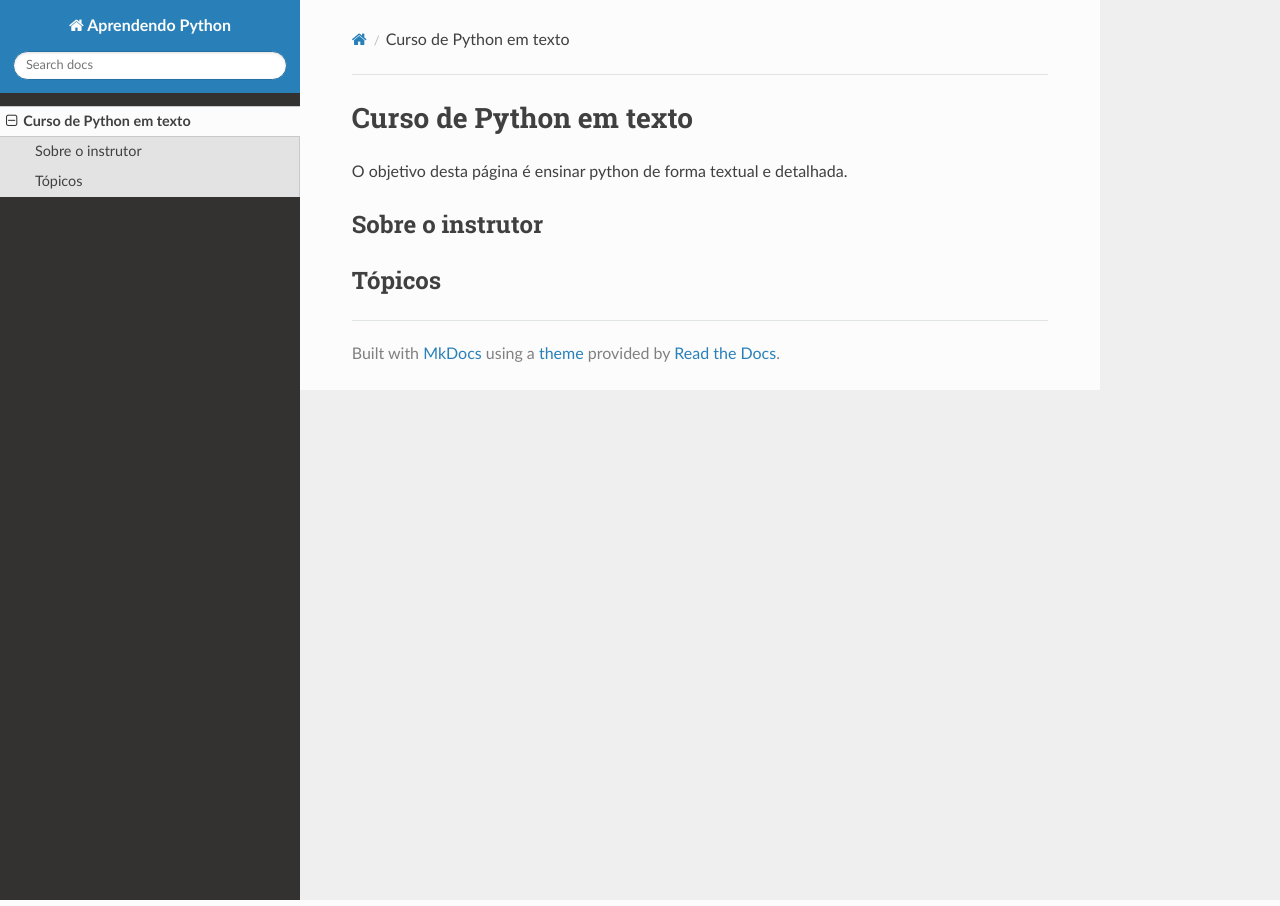
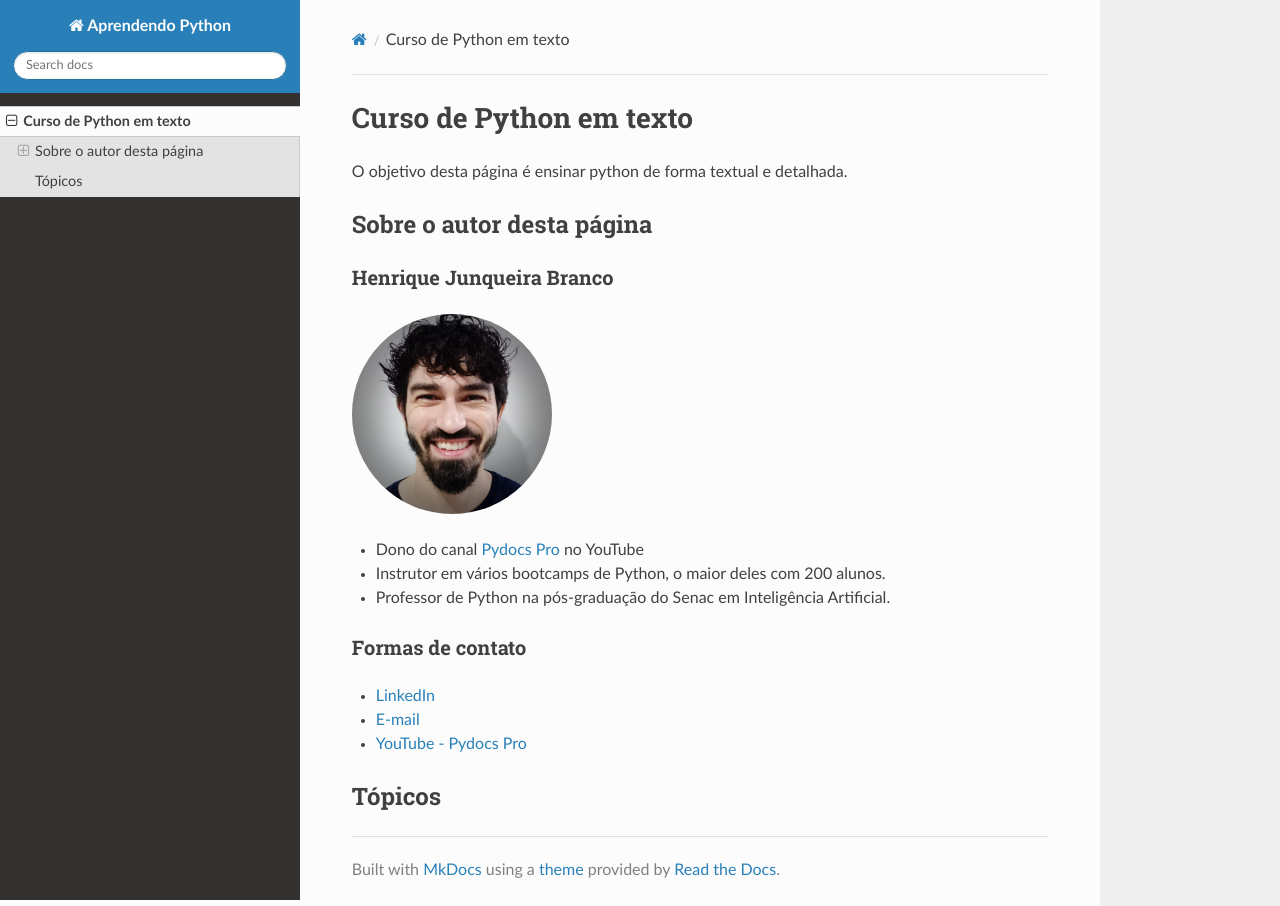
Before and after one commit to HenriqueAJNB/pydocs-pro, an MkDocs documentation site: the page built from docs/index.md, in a window 1280 px wide. Built offline with MkDocs 1.6.1, drawn with Linux system fonts in a browser that asks for light colours; nearby versions of some CDN libraries.

Commit message:
feat: seção 'sobre mim' escrita

```diff
--- a/docs/index.md
+++ b/docs/index.md
@@ -2,6 +2,20 @@
 
 O objetivo desta página é ensinar python de forma textual e detalhada.
 
-## Sobre o instrutor
+## Sobre o autor desta página
+
+### Henrique Junqueira Branco
+
+<img src="./img/profile-picture.jpg" align="center" width=200px height=200px style=border-radius:50%>
+
+- Dono do canal [Pydocs Pro](https://www.youtube.com/@pydocs-pro) no YouTube
+- Instrutor em vários bootcamps de Python, o maior deles com 200 alunos.
+- Professor de Python na pós-graduação do Senac em Inteligência Artificial.
+
+### Formas de contato
+
+- [LinkedIn](https://www.linkedin.com/in/henriqueajnb/)
+- [E-mail](mailto:henrique.ajnbranco@gmail.com)
+- [YouTube - Pydocs Pro](https://www.youtube.com/@pydocs-pro)
 
 ## Tópicos
```
Also changed, not shown: docs/img/favicon.ico (added), docs/img/profile-picture.jpg (added).
